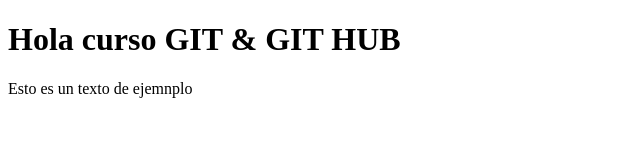
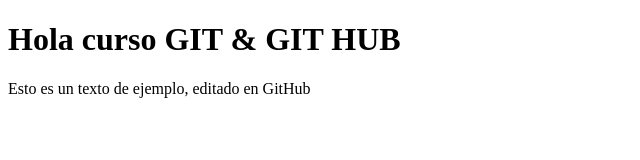
Before and after one commit to vpanadero/CursoGit, a plain HTML site: page index.html in a window 1280 px wide. Shown: the whole page, without its empty margins (0-640 px from the left). Drawn offline with Linux system fonts and the light colour scheme.

Commit message:
Update index.html

```diff
--- a/index.html
+++ b/index.html
@@ -10,7 +10,7 @@
 Hola curso GIT & GIT HUB
 </h1>
 
-<p>Esto es un texto de ejemnplo</p>
+<p>Esto es un texto de ejemplo, editado en GitHub</p>
 
 </body>
 </html>
```
